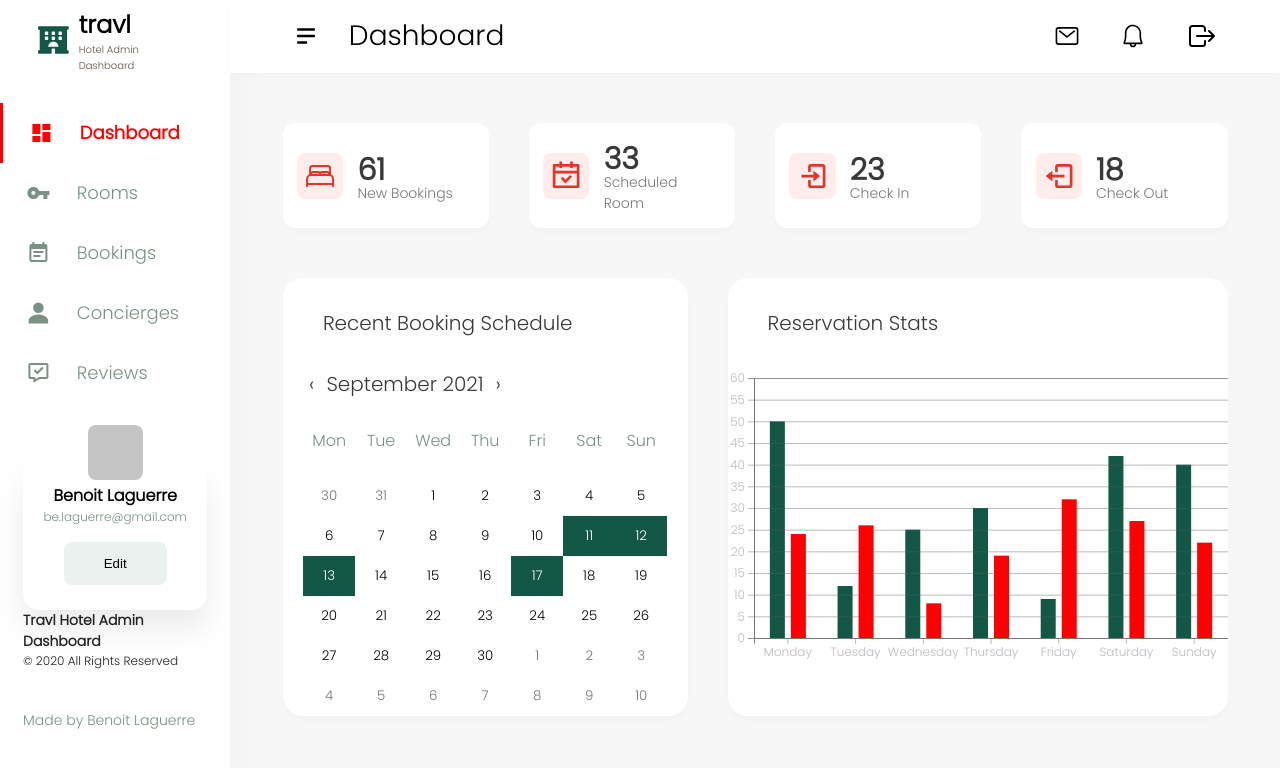
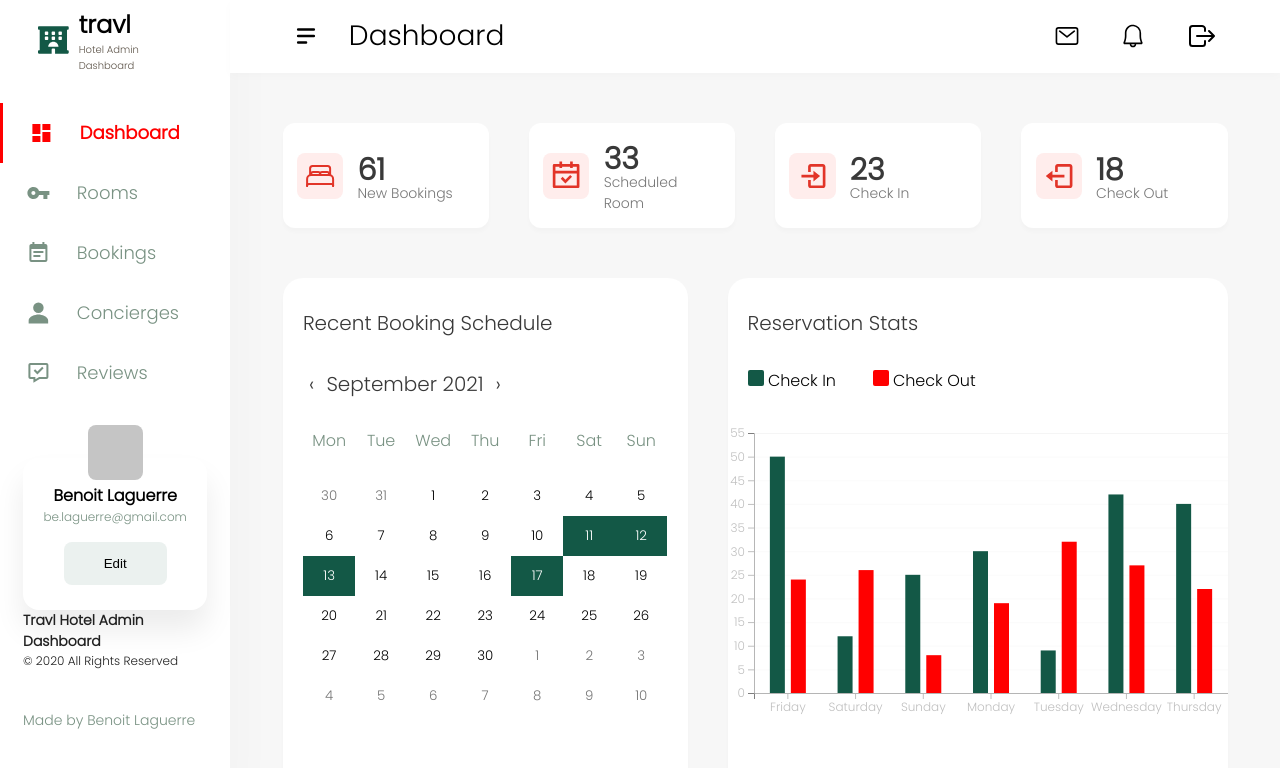
Before and after one commit to BenLaguerre/Dashboard-Hotel-Miranda, a React (Create React App) app: page /dashboard in a window 1280 px wide. Shown: the top 768 px of the page. Built offline with nearby package versions, Linux system fonts and the light colour scheme; sample sign-in values are in the browser's storage.

Commit message:
Fix D3 bug

```diff
--- a/src/chart/ReservationChart.js
+++ b/src/chart/ReservationChart.js
@@ -2,17 +2,31 @@ import React, { useState, useEffect, useRef} from 'react';
 import * as d3 from "d3";
 
 export default function ReservationChart() {
+
+
   const [checkInData, setCheckIn] = useState([50, 12, 25, 30, 9, 42, 40])
   const [checkOutData, setCheckOut] = useState([24, 26, 8, 19,32, 27, 22])
   const [days, setDays] = useState(["Monday", "Tuesday", "Wednesday", "Thursday", "Friday", "Saturday", "Sunday"])
   const  ref = useRef();
 
+  //Get day
+  let date = new Date()
+  let weekday = date.toLocaleString("en-EN", { weekday: "long" })
+
+  function orderWeekDays (){
+    while (days[0] != weekday){
+      let movedDay = days.shift();
+      setDays(days.push(movedDay))
+    }
+  }
+
   useEffect (() => {
-
+    orderWeekDays ()
     let width = 500;
     let height = 300;
     let xHeight = height - 30;
     let svg = d3.select(ref.current)
+                .append("svg")
                 .attr("width", width)
                 .attr("height", height);
 
@@ -25,7 +39,7 @@ export default function ReservationChart() {
       .call(d3.axisBottom(xScale))
       .attr("transform", `translate (${0},${xHeight})`);
 
-    const maxYAxis = d3.max([...checkInData,...checkOutData]) + 10;
+    const maxYAxis = d3.max([...checkInData,...checkOutData]) + 5;
     const yScale = d3.scaleLinear()
       .domain([0, maxYAxis])
       .range([xHeight, 10])
@@ -43,37 +57,39 @@ export default function ReservationChart() {
       .scale(yScale)
       .tickSize(-width, 0, 0)
       .tickFormat(''))
-      .attr("transform", 'translate (26,0)');
+      .attr("transform", 'translate (26,0)')
+      .attr('color','#EEE');
+
+    // Tooltip
+    var Tooltip = d3.select(ref.current)
+      .append("div")
+      .style('position','relative')
+      .style("visibility", 'hidden')
+      .style("background-color", "white")
+      .style("width", '80px')
+      .style("height", '50px')
+      .style("box-shadow","0px 8px 30px #00000012")
+      .style("border-radius", "5px")
+      .style("border", "solid 1px")
+      .style("padding", "5px")
+
 
     // Handling Events
-    function handleMouseOver(d, i) {
-
+    var mouseover = function(d) {
+      Tooltip
+        .style("visibility", 'visible')
       d3.select(this)
-        .transition()
-        .duration(200)
-        .attr('opacity',' 0.5')
-        .attr('width', '25')
-      // Specify where to put label of text
-      svg.append("text")
-        .attr('id','t'+  i  )
-        .attr("x", d3.select(this).attr('x'))
-        .attr("y", xHeight - (i*yRange) -5)
-        .attr("font-family","Poppins")
-        .attr("color","#135846")
-        .text(i);
+        .style("stroke", "black")
     }
 
-    function handleMouseOut(d, i) {
+    var mouseleave = function(d) {
+      Tooltip
+        .style("visibility", 'hidden')
       d3.select(this)
-        .transition()
-        .duration(200)
-        .attr('opacity',' 1')
-        .attr('width', '15')
-      // Select text by id and then remove
-      d3.select('#t'+ i).remove();  // Remove text location
+        .style("stroke", "none")
     }
 
-    svg.selectAll("rect")
+    svg.selectAll()
       .data(checkInData)
       .enter()
       .append("rect")
@@ -82,10 +98,17 @@ export default function ReservationChart() {
       .attr("width", 15)
       .attr("height", d => d*yRange )
       .attr("fill", "#135846")
-      .on('mouseenter', handleMouseOver)
-      .on('mouseleave', handleMouseOut )
+      .on("mouseover", mouseover)
+      .on("mousemove", (event, i) => {
+        Tooltip
+        .html("Check In: " + i)
+        .style("visibility", 'visible')
+        .style("left", (d3.pointer(event)[0]) + "px")
+        .style("top", (d3.pointer(event)[1])-400 + "px")
+      })
+      .on("mouseleave", mouseleave)
 
-
+    svg.selectAll()
       .data(checkOutData)
       .enter()
       .append("rect")
@@ -94,17 +117,21 @@ export default function ReservationChart() {
       .attr("width", 15)
       .attr("height", d => d*yRange )
       .attr("fill", "red")
-      .on('mouseenter', handleMouseOver)
-      .on('mouseleave', handleMouseOut )
-
-  })
-
-    return (
-    <svg
-      ref={ref}
+      .on("mouseover", mouseover)
+      .on("mousemove", (event, i) => {
+        Tooltip
+        .html("Check Out: " + i)
+        .style("visibility", 'visible')
+        .style("left", (d3.pointer(event)[0]) + "px")
+        .style("top", (d3.pointer(event)[1])-400 + "px")
+      })
+      .on("mouseleave", mouseleave)
 
 
-    />
+  },[checkInData])
+
+  return (
+    <div ref={ref} />
 
   )
 }
--- a/src/components/Dashboard.js
+++ b/src/components/Dashboard.js
@@ -5,6 +5,7 @@ import { RiCalendarCheckLine } from "react-icons/ri";
 import { BiLogOut, BiLogIn } from "react-icons/bi";
 import Calendar from 'react-calendar';
 import ReservationChart from "../chart/ReservationChart";
+import { BsSquareFill } from "react-icons/bs";
 
 const DashWrapper = styled.div`
   margin: 0 auto;
@@ -94,14 +95,14 @@ const CalendarWrapper = styled.div`
   display:flex;
   flex-direction: column;
   align-items:center;
-  justify-content: space-between;
   border-radius: 20px;
   background: white;
-  p {
-    margin: 30px 0 30px 40px;
+  h3 {
+    margin: 30px 0 30px 20px;
     color: #393939;
     font-size: 20px;
     align-self: flex-start;
+    font-weight: normal;
   }
 `
 const ChartWrapper = styled.div`
@@ -112,17 +113,27 @@ const ChartWrapper = styled.div`
   align-items:center;
   border-radius: 20px;
   background: white;
-  p {
-    margin: 30px 0 30px 40px;
+  h3 {
+    margin: 30px 0 30px 20px;
     color: #393939;
     font-size: 20px;
     align-self: flex-start;
+    font-weight: normal;
   }
   svg g {
     font-family: 'Poppins';
     font-size: 12px;
-    color: #6E6E6E;
     opacity: 0.5;
+  }
+`
+const Legend = styled.div`
+  width: 50%;
+  align-self: flex-start;
+  display: flex;
+  margin-left: 20px;
+  margin-bottom: 30px;
+  p {
+    flex:1;
   }
 `
 export default function Dashboard({title}) {
@@ -147,7 +158,7 @@ export default function Dashboard({title}) {
         <KPI><Logout size={32} /><Number><h2>18</h2><p>Check Out</p></Number></KPI>
       </KpiWrapper>
       <CalendarWrapper>
-        <p>Recent Booking Schedule</p>
+        <h3>Recent Booking Schedule</h3>
         <Calendar
           value={activeDate}
           onChange={changeDate}
@@ -160,7 +171,11 @@ export default function Dashboard({title}) {
         />
       </CalendarWrapper>
       <ChartWrapper>
-        <p>Reservation Stats</p>
+        <h3>Reservation Stats</h3>
+        <Legend>
+          <p><BsSquareFill color={'#135846'}/> Check In</p>
+          <p><BsSquareFill color={'#ff0000'}/> Check Out</p>
+        </Legend>
         <ReservationChart />
       </ChartWrapper>
 
```
